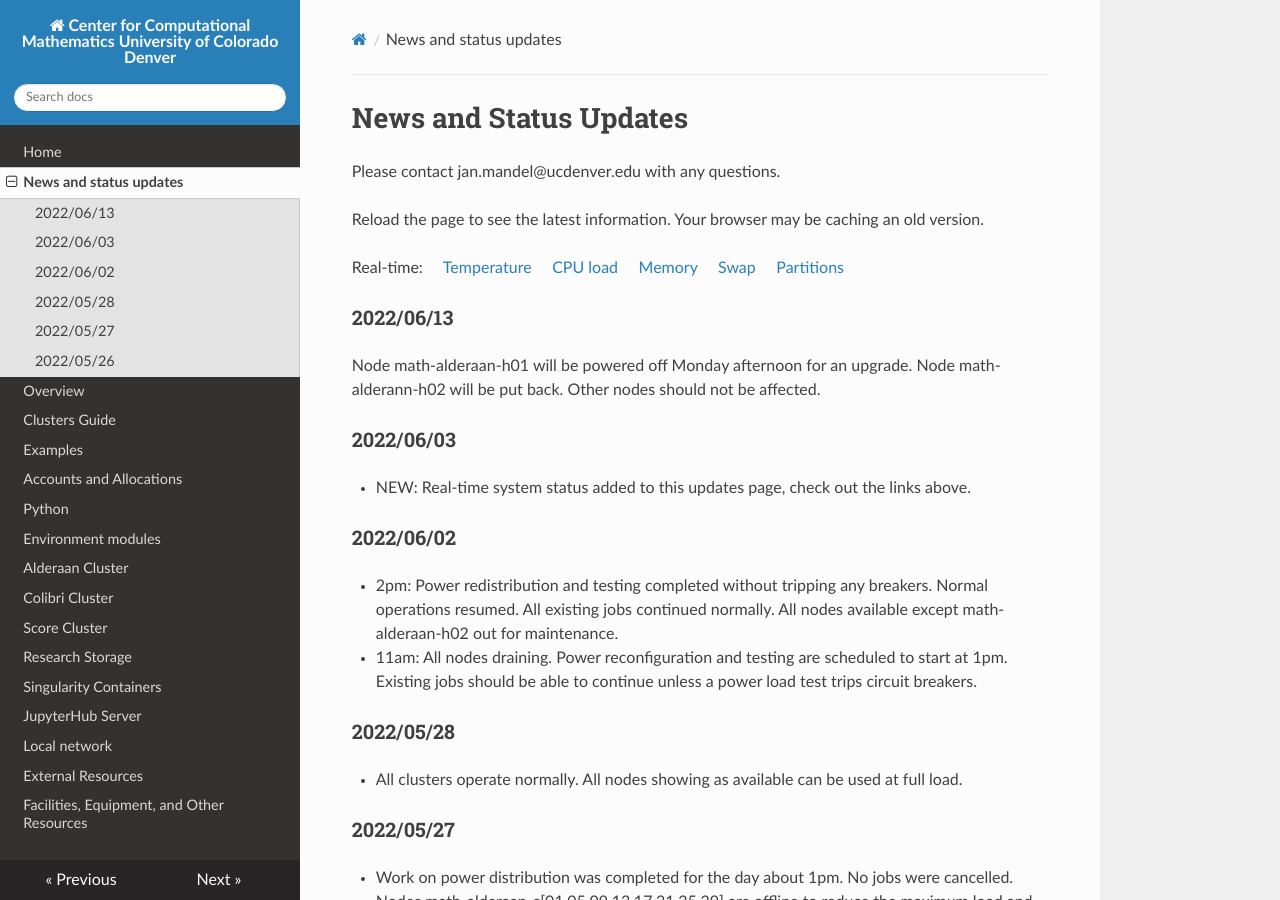
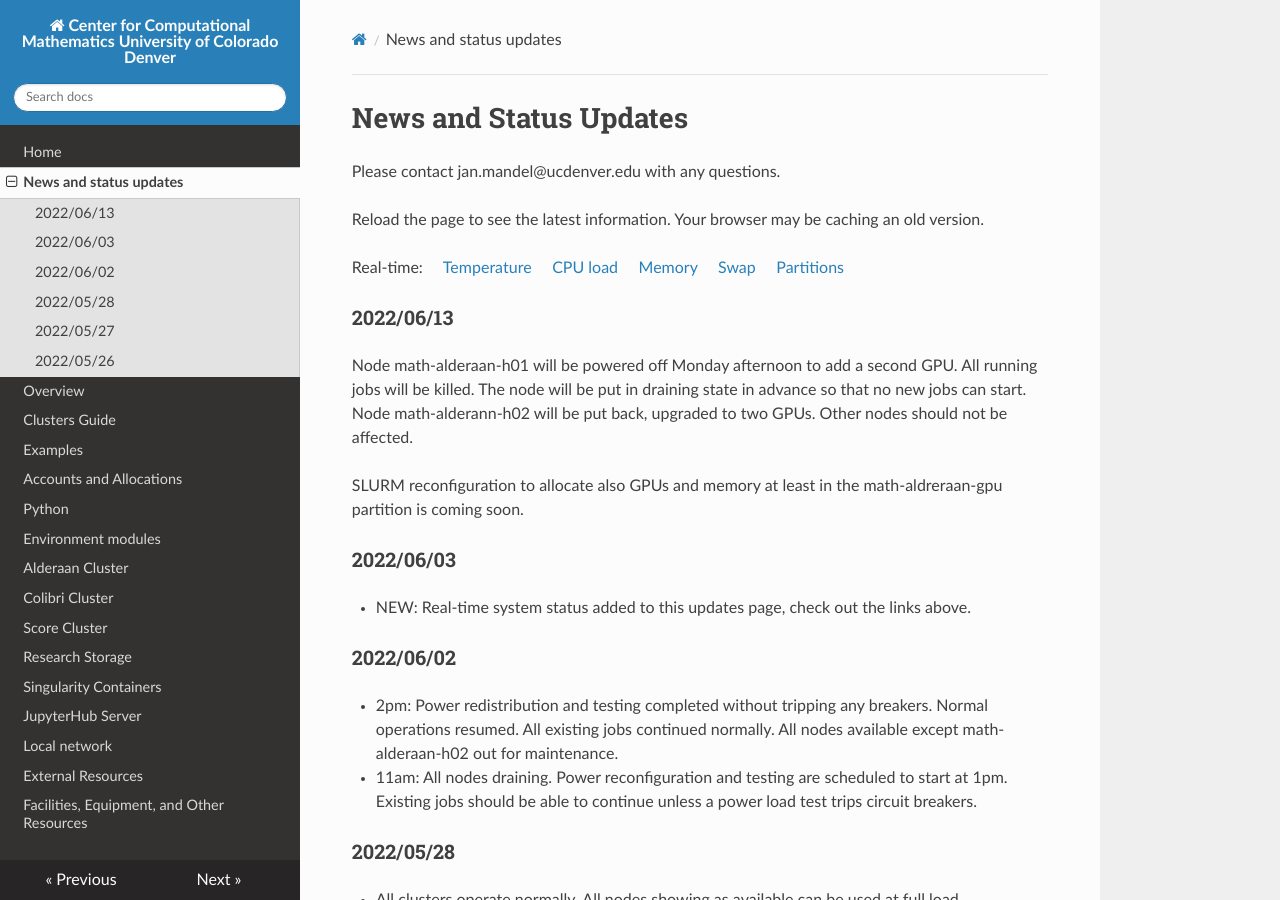
Before and after one commit to ccmucdenver/ccm-docs, an MkDocs documentation site: the page built from docs/updates.md, in a window 1280 px wide and 900 px high. Built offline with MkDocs 1.6.1, drawn with Linux system fonts in a browser that asks for light colours; nearby versions of some CDN libraries.

Commit message:
downtime

```diff
--- a/docs/updates.md
+++ b/docs/updates.md
@@ -8,7 +8,13 @@ Real-time:  &nbsp;  &nbsp; [Temperature](https://demo.openwfm.org/web/alderaan/t
 
 ### 2022/06/13
 
-Node math-alderaan-h01 will be powered off Monday afternoon for an upgrade. Node math-alderann-h02 will be put back. Other nodes should not be affected.
+Node math-alderaan-h01 will be powered off Monday afternoon to add a second GPU.
+All running jobs will be killed. The node will be put in draining state in
+advance so that no new jobs can start. Node math-alderann-h02 will be put
+back, upgraded to two GPUs. Other nodes should not be affected.
+
+SLURM reconfiguration to allocate also GPUs and memory at least in the math-aldreraan-gpu partition is coming soon.
+
 
 ### 2022/06/03
 
```
